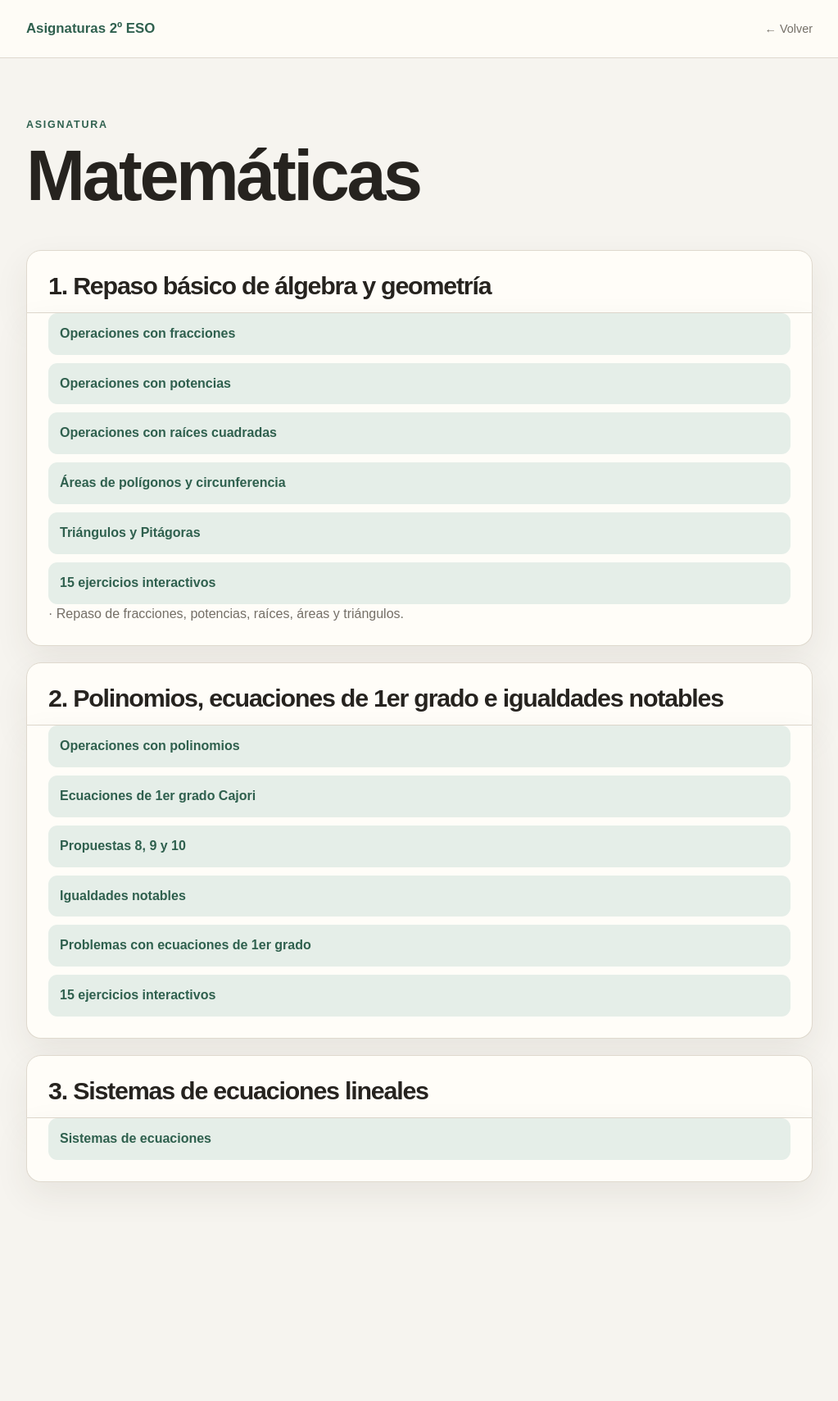
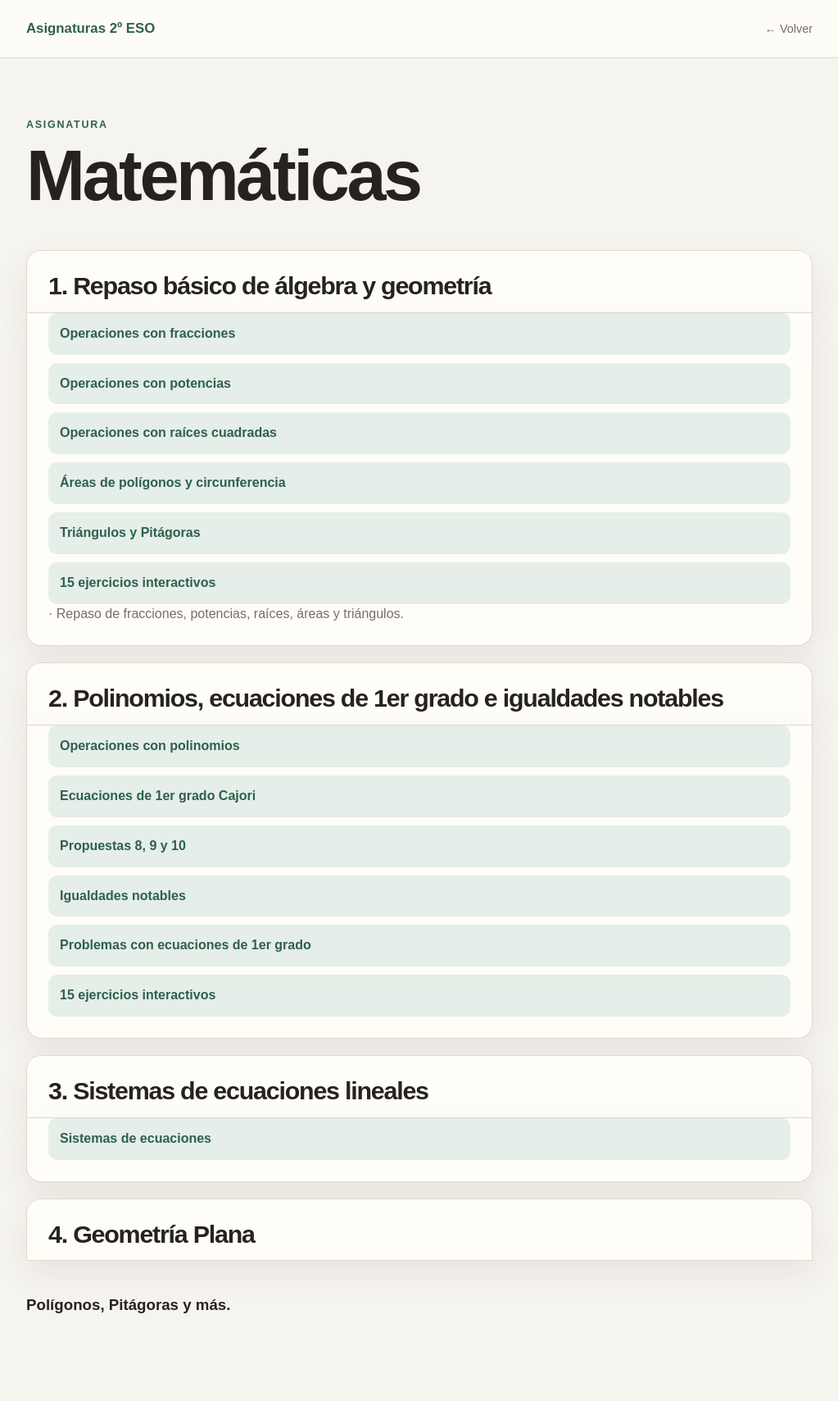
Before and after one commit to oxidoGIT/maths, a Jekyll site: the page built from _subjects/matematicas.md, in a window 1280 px wide. Shown: the whole page at 82% size, without its empty margins (128-1151 px from the left). Built offline with Jekyll 4.4.1, drawn with Linux system fonts in a browser that asks for light colours; before the commit the page ends 1526 px from its top, so only the background shows below that.

Commit message:
Add section on Geometría Plana and Polígonos

```diff
--- a/_subjects/matematicas.md
+++ b/_subjects/matematicas.md
@@ -24,3 +24,7 @@ language: es
 ## 3. Sistemas de ecuaciones lineales
 
 * [Sistemas de ecuaciones](sistemas-ecuaciones.html)
+
+## 4. Geometría Plana
+
+### Polígonos, Pitágoras y más.
```
